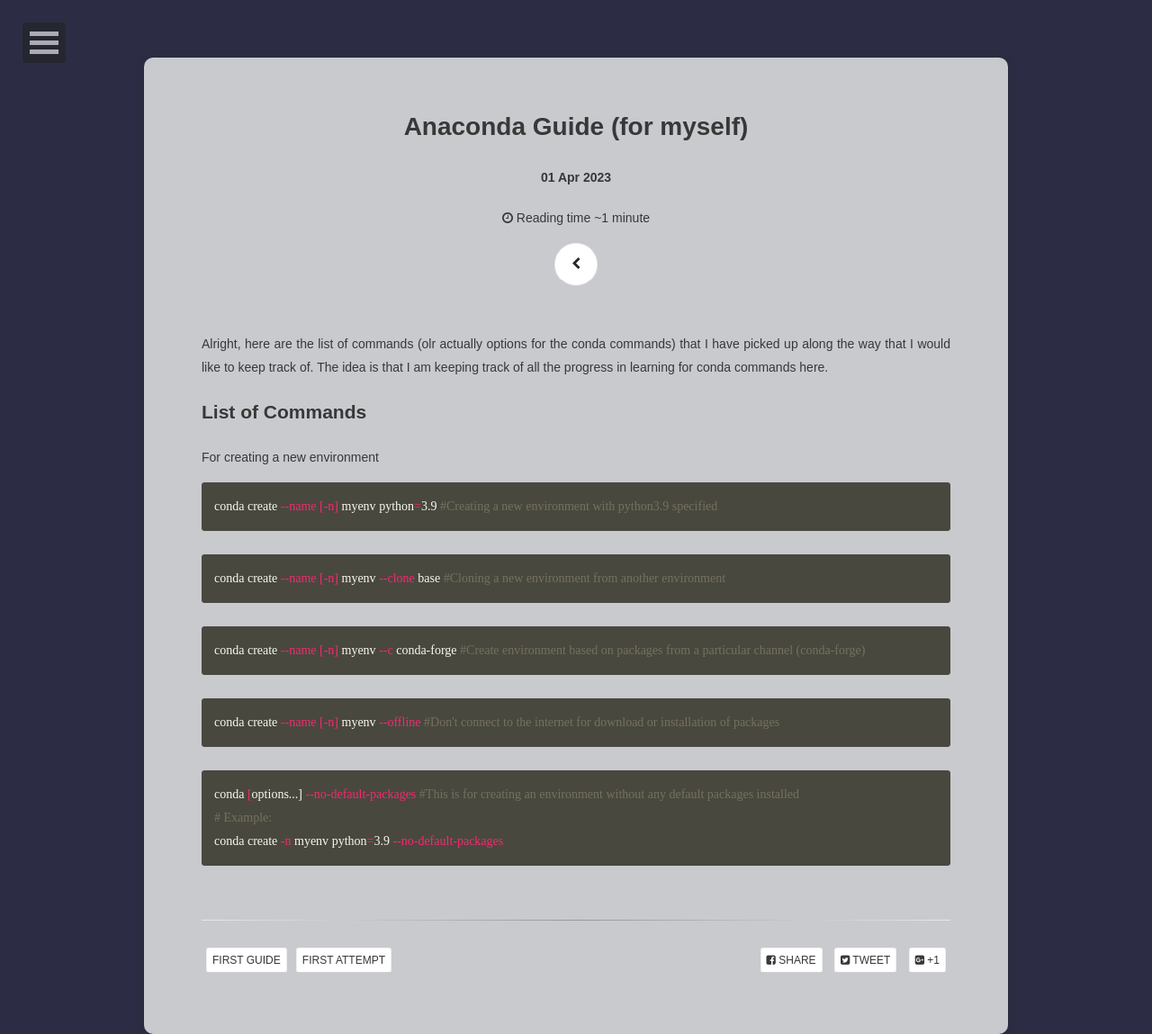
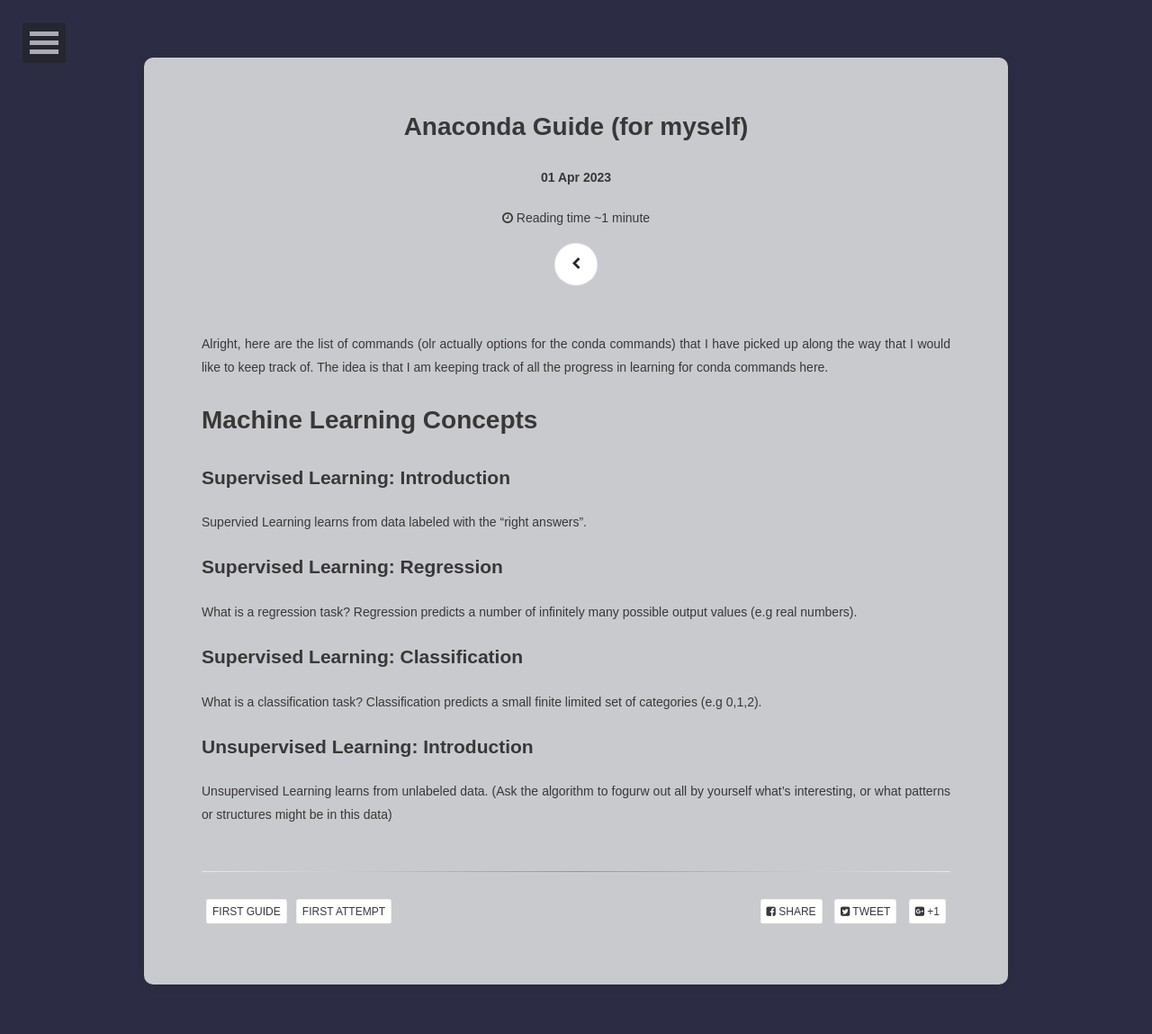
Before and after one commit to leezhiqiangleonard/leezhiqiangleonard.github.io, a Jekyll site: the page built from _posts/2023-05-01-Machine-Learning.md, in a window 1280 px wide. Shown: the whole page at 90% size. Built offline with Jekyll 4.4.1, drawn with Linux system fonts in a browser that asks for light colours; some web fonts are replaced; after the commit the page ends 1094 px from its top, so only the background shows below that.

Commit message:
Update 2023-05-01-Machine-Learning.md
Introduced supervised and unsupervised learning

````diff
--- a/_posts/2023-05-01-Machine-Learning.md
+++ b/_posts/2023-05-01-Machine-Learning.md
@@ -9,23 +9,20 @@
 
 Alright, here are the list of commands (olr actually options for the conda commands) that I have picked up along the way that I would like to keep track of. The idea is that I am keeping track of all the progress in learning for conda commands here.
 
-## List of Commands
+# Machine Learning Concepts
 
-For creating a new environment
-``` bash
-conda create --name [-n] myenv python=3.9 #Creating a new environment with python3.9 specified
-```
-``` bash
-conda create --name [-n] myenv --clone base #Cloning a new environment from another environment
-```
-``` bash
-conda create --name [-n] myenv --c conda-forge #Create environment based on packages from a particular channel (conda-forge)
-```
-``` bash
-conda create --name [-n] myenv --offline #Don't connect to the internet for download or installation of packages
-```
-``` bash
-conda [options...] --no-default-packages #This is for creating an environment without any default packages installed
-# Example:
-conda create -n myenv python=3.9 --no-default-packages
-```
+## Supervised Learning: Introduction
+Supervied Learning learns from data labeled with the "right answers".
+
+## Supervised Learning: Regression
+
+What is a regression task?
+Regression predicts a number of infinitely many possible output values (e.g real numbers).
+
+## Supervised Learning: Classification
+
+What is a classification task?
+Classification predicts a small finite limited set of categories (e.g 0,1,2).
+
+## Unsupervised Learning: Introduction
+Unsupervised Learning learns from unlabeled data. (Ask the algorithm to fogurw out all by yourself what's interesting, or what patterns or structures might be in this data)
````
